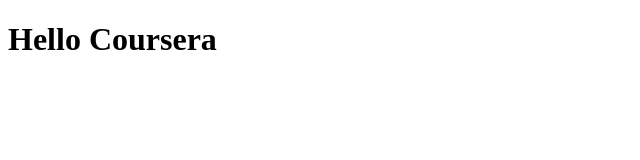
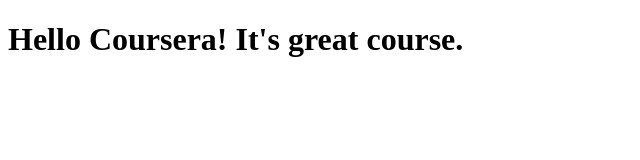
Before and after one commit to deshsharma/coursera-test, a plain HTML site: page site/index.html in a window 1280 px wide. Shown: the whole page, without its empty margins (0-640 px from the left). Drawn offline with Linux system fonts and the light colour scheme.

Commit message:
Small addition to our page content.

```diff
--- a/site/index.html
+++ b/site/index.html
@@ -4,6 +4,6 @@
 	<title>Hello Coursera</title>
 </head>
 <body>
-<h1>Hello Coursera</h1>
+<h1>Hello Coursera! It's great course.</h1>
 </body>
 </html>
```
